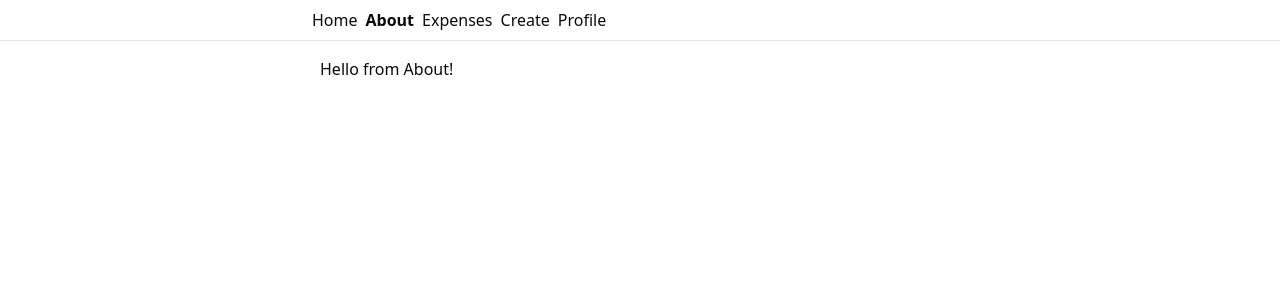
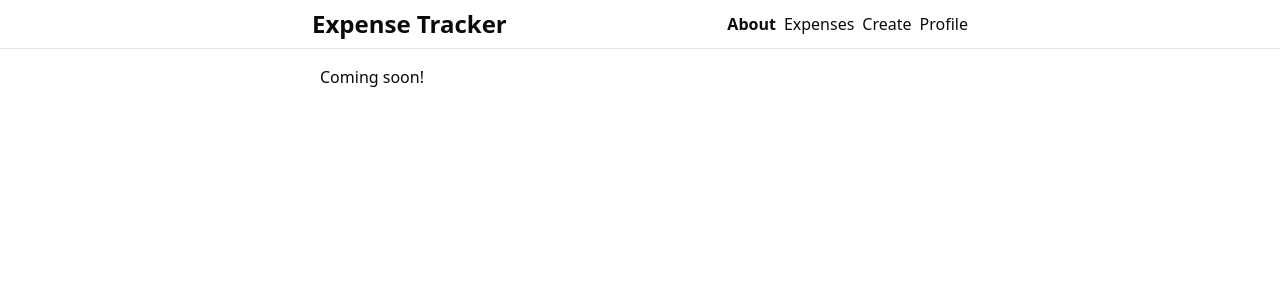
Before and after one commit to Maki-Yamamoto0423/react-bun-hono-tutorial, a React app in the folder frontend/: page /about in a window 1280 px wide. Shown: the top 300 px of the page. Built offline with nearby package versions, Linux system fonts and the light colour scheme; the HTML template or start-up script is replaced by a standard one; what hono would draw is missing.

Commit message:
feat: ナビゲーションバーのスタイルを改善し、プロフィールページの表示を更新

```diff
--- a/frontend/src/routes/__root.tsx
+++ b/frontend/src/routes/__root.tsx
@@ -12,10 +12,11 @@ export const Route = createRootRouteWithContext<MyRouterContext>()({
 
 function NavBar() {
   return (
-    <div className="m-auto flex max-w-2xl gap-2 p-2">
-      <Link to="/" className="[&.active]:font-bold">
-        Home
+    <div className="m-auto flex max-w-2xl items-center justify-between p-2">
+      <Link to="/">
+        <h1 className="text-2xl font-bold">Expense Tracker</h1>
       </Link>
+      <div className="flex gap-2">
         <Link to="/about" className="[&.active]:font-bold">
           About
         </Link>
@@ -28,6 +29,7 @@ function NavBar() {
         <Link to="/profile" className="[&.active]:font-bold">
           Profile
         </Link>
+      </div>
     </div>
   );
 }
--- a/frontend/src/routes/_authenticated/profile.tsx
+++ b/frontend/src/routes/_authenticated/profile.tsx
@@ -1,6 +1,9 @@
 import { createFileRoute } from '@tanstack/react-router';
 import { useQuery } from '@tanstack/react-query';
 import { userQueryOptions } from '@/lib/api';
+
+import { Avatar, AvatarFallback, AvatarImage } from '@/components/ui/avatar';
+import { Button } from '@/components/ui/button';
 
 export const Route = createFileRoute('/_authenticated/profile')({
   component: Profile,
@@ -14,9 +17,18 @@ function Profile() {
 
   return (
     <div className="p-2">
-      Hello from Profile!
-      <p>Hello {data.user.family_name}</p>
-      <a href="/api/logout">Logout!</a>
+      <div className="flex items-center gap-2">
+        <Avatar>
+          {data.user.picture && <AvatarImage src={data.user.picture} alt={data.user.given_name} />}
+          <AvatarFallback>{data.user.given_name}</AvatarFallback>
+        </Avatar>
+        <p>
+          {data.user.given_name} {data.user.family_name}
+        </p>
+      </div>
+      <Button asChild className="my-4">
+        <a href="/api/logout">Logout!</a>
+      </Button>
     </div>
   );
 }
--- a/frontend/src/routes/about.tsx
+++ b/frontend/src/routes/about.tsx
@@ -5,5 +5,5 @@ export const Route = createFileRoute('/about')({
 });
 
 function About() {
-  return <div className="p-2">Hello from About!</div>;
+  return <div className="p-2">Coming soon!</div>;
 }
```
Lines whose indentation alone changed are shown as unchanged.
